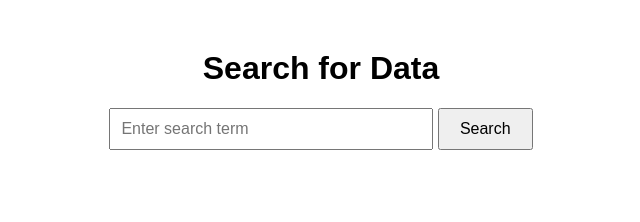
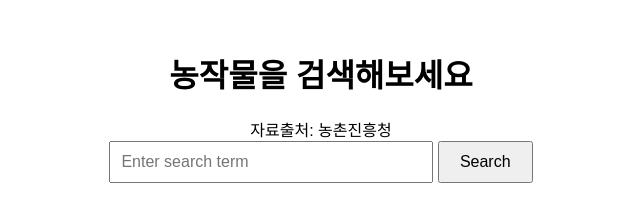
Before and after one commit to querstro/srchpage, a plain HTML site: page index.html in a window 1280 px wide. Shown: the whole page, without its empty margins (319-959 px from the left). Drawn offline with Linux system fonts and the light colour scheme.

Commit message:
Update index.html
제목 수정
출처설명추가함

```diff
--- a/index.html
+++ b/index.html
@@ -28,7 +28,8 @@
     </style>
 </head>
 <body>
-    <h1>Search for Data</h1>
+    <h1>농작물을 검색해보세요</h1>
+    <div>자료출처: 농촌진흥청</div>
     <input type="text" id="searchInput" placeholder="Enter search term">
     <button onclick="search()">Search</button>
 
```
